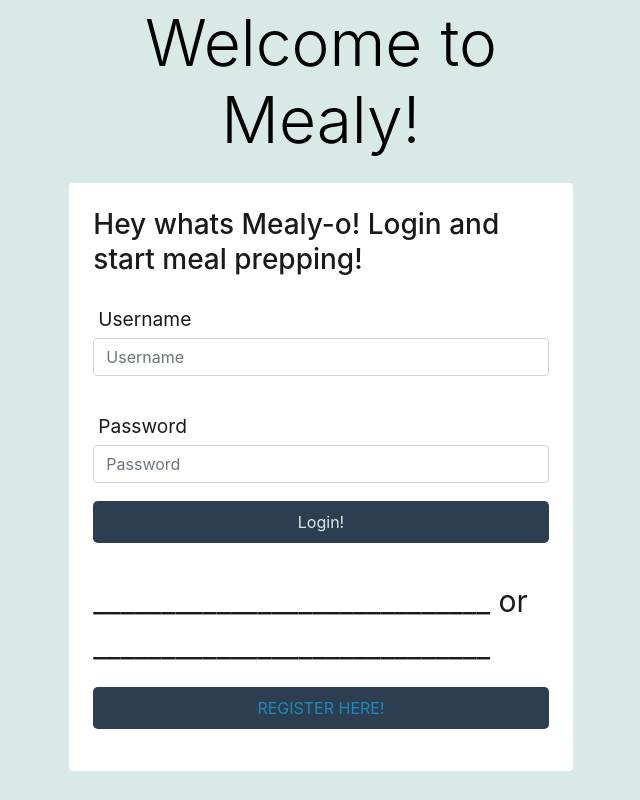
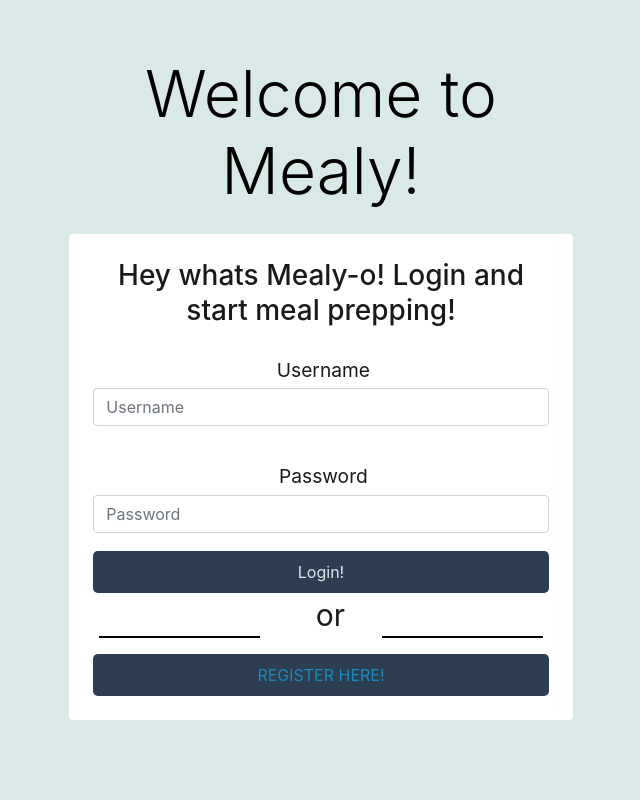
Before and after one commit to erikchiodo/weekly-meal-planner-project, a Node server app: page /login in a window 1280 px wide. Shown: the whole page, without its empty margins (304-944 px from the left). Run offline with Node 20, Linux system fonts and the light colour scheme; some libraries are stand-ins or nearby versions.

Commit message:
fixed up design to be more cleaner

```diff
--- a/public/css/jass.css
+++ b/public/css/jass.css
@@ -70,6 +70,7 @@
  */
 a {
   background-color: transparent;
+  color: white;
 }
 
 /**
@@ -1259,6 +1260,8 @@
   flex-direction: row;
   margin-left: -15px;
   margin-right: -15px;
+  justify-content: space-around;
+  text-align: center;
 }
 
 [class*='col-'] {
--- a/views/login.handlebars
+++ b/views/login.handlebars
@@ -27,12 +27,14 @@
 
 
           <button class="btn btn-block btn-primary w-100" type="submit">Login!</button>
+{{!-- form-group py-2  --}}
 
-
-          <div class="form-group py-2" >
-            <p class="form-group py-2 orClass">                _____________________________ or _____________________________ </p>
-            <button class="btn btn-block btn-primary w-100"><a href="/register">REGISTER HERE!</a></button>
+          <div class="row" >
+            <p class="col-4 " style="border-bottom: solid black 2px;"></p>
+            <p class=" col-1 orClass">or</p>
+            <p class="col-4 " style="border-bottom: solid black 2px;"></p>
           </div>
+          <button class="btn btn-block btn-primary w-100"><a href="/register">REGISTER HERE!</a></button>
         </form>
       </div>
     </section>
```
Also changed, not shown: public/js/login.js (line endings or trailing spaces).
